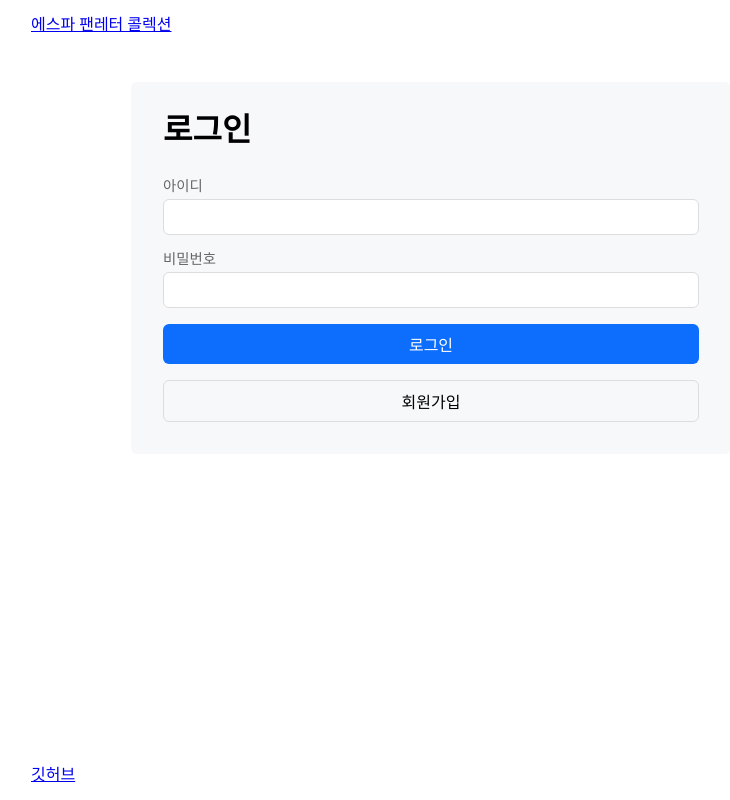
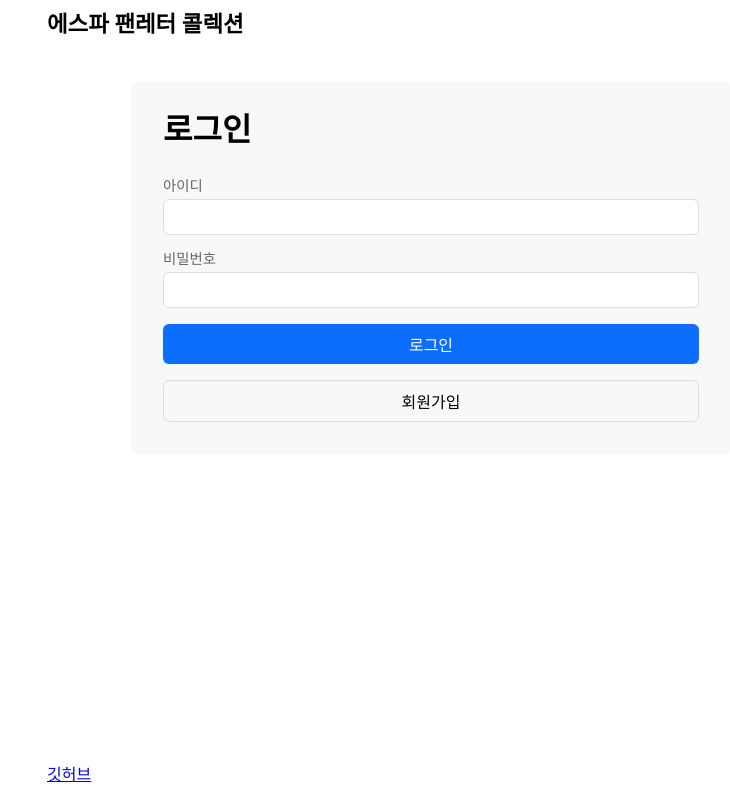
Before and after one commit to lauichan/react-fanletter-auth, a React (Vite) app: page /auth in a window 1280 px wide. Shown: the whole page, without its empty margins (209-939 px from the left). Built offline with nearby package versions, Linux system fonts and the light colour scheme; no server answers.

Commit message:
[ADD] header 마이페이지, 로그아웃 버튼 추가

```diff
--- a/src/components/layout/Layout.jsx
+++ b/src/components/layout/Layout.jsx
@@ -1,13 +1,34 @@
 import React from "react";
 import { Link } from "react-router-dom";
 import styles from "./Layout.module.css";
+import { useDispatch, useSelector } from "react-redux";
+import { logOut } from "../../store/modules/auth";
 
 const Header = () => {
+  const dispatch = useDispatch();
+  const auth = useSelector((state) => state.auth);
+
+  const handleLogOut = () => {
+    dispatch(logOut());
+  };
+
   return (
     <header className={styles.header}>
       <h1>
         <Link to="/">에스파 팬레터 콜렉션</Link>
       </h1>
+      {auth ? (
+        <>
+          <Link className={styles.mypage} to="/profile">
+            마이페이지
+          </Link>
+          <button className={styles.logout} onClick={handleLogOut}>
+            로그아웃
+          </button>
+        </>
+      ) : (
+        ""
+      )}
     </header>
   );
 };
--- a/src/components/layout/Layout.module.css
+++ b/src/components/layout/Layout.module.css
@@ -6,19 +6,27 @@
   margin: 0 auto;
   width: 100%;
   min-height: 100vh;
+  padding: 0 1rem;
 }
 
 .main {
   display: flex;
   flex-direction: column;
   gap: 2rem;
-  padding: 0 1rem;
 }
 
 .header {
   display: flex;
   align-items: center;
+  gap: 0.5rem;
   height: 50px;
+}
+
+.header > h1 > a {
+  font-size: 1.4rem;
+  font-weight: bold;
+  text-decoration: none;
+  color: inherit;
 }
 
 .footer {
@@ -27,3 +35,11 @@
   height: 50px;
   margin-top: auto;
 }
+
+.mypage {
+  margin-left: auto;
+}
+
+.logout {
+  background-color: #fff;
+}
```
